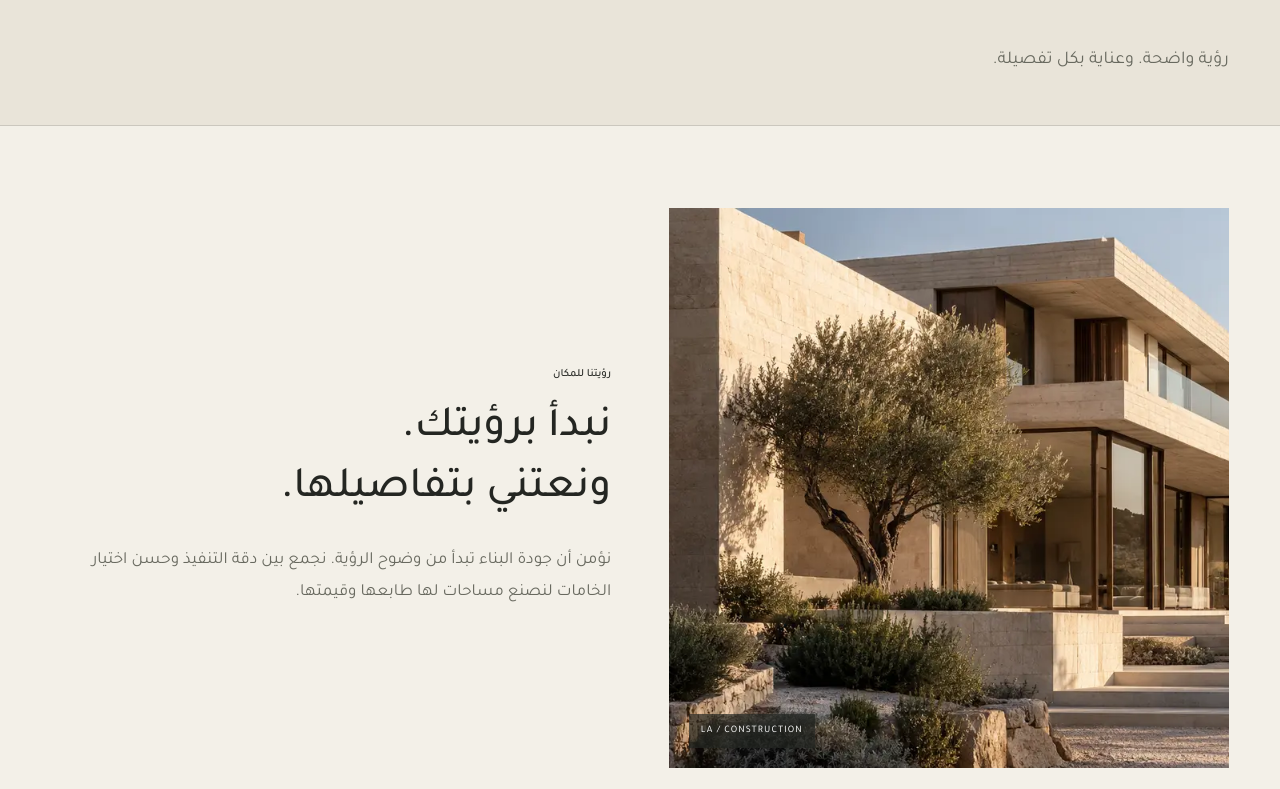
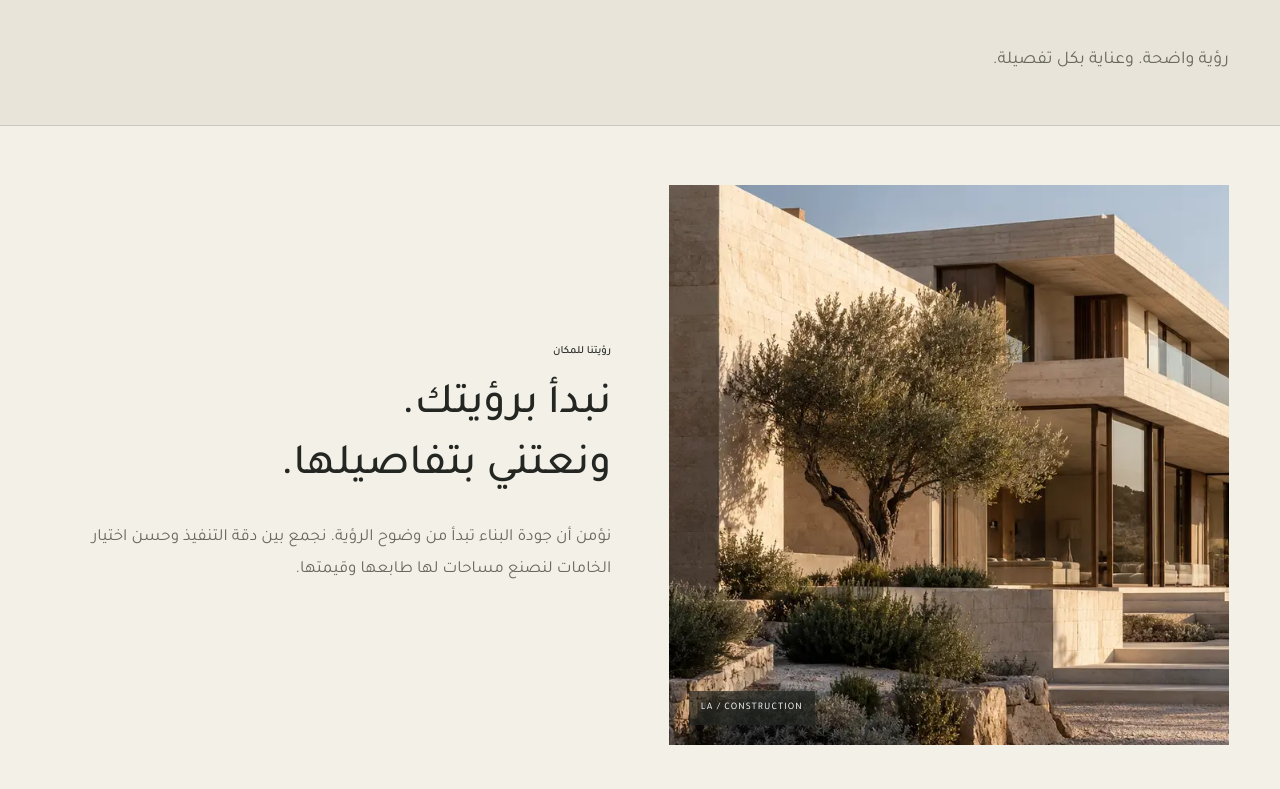
Before and after one commit to AmirDarwiish/AIM-front, a Next.js app: page /about in a window 1280 px wide. Shown: the part 371-1160 px from the top of the page. Built offline with nearby package versions, Linux system fonts and the light colour scheme; no server answers.

Commit message:
Refine inner-page rhythm and allow longer hero content

```diff
--- a/app/construction.css
+++ b/app/construction.css
@@ -59,7 +59,7 @@ body { font-family: Tajawal, Arial, sans-serif; }
 .la-back-icon { transform: rotate(180deg); }
 .la-site[dir=rtl] .la-back-icon { transform: none; }
 /* Homepage */
-.la-hero { height: clamp(560px, 74svh, 740px); position: relative; isolation: isolate; display: flex; align-items: center; padding-block: 64px 112px; color: white; background: #555345; }
+.la-hero { height: auto; min-height: clamp(560px, 74svh, 740px); position: relative; isolation: isolate; display: flex; align-items: center; padding-block: 64px 112px; color: white; background: #555345; }
 .la-hero > picture, .la-hero > picture > img, .la-hero-shade { position: absolute; inset: 0; width: 100%; height: 100%; }
 .la-hero > picture > img { object-fit: cover; object-position: center; }
 .la-hero-shade { z-index: 1; background: linear-gradient(90deg, #141710a0, #14171018 85%); }
@@ -102,6 +102,7 @@ body { font-family: Tajawal, Arial, sans-serif; }
 .la-extra img { width: 100%; max-height: 600px; object-fit: cover; margin-top: 32px; }
 .la-extra article { margin-top: 32px; }
 /* Inner page introductions */
+.la-page-hero + .la-wrap { padding-top: clamp(40px, 4.6vw, 64px); }
 .la-page-hero { padding-block: 24px 48px; background: #e9e4d9; border-bottom: 1px solid var(--la-line); }
 .la-breadcrumb { display: flex; align-items: center; gap: 12px; flex-wrap: wrap; font-size: 13px; color: var(--la-muted); }
 .la-breadcrumb a { color: var(--la-ink); min-height: 32px; display: inline-flex; align-items: center; }
```
